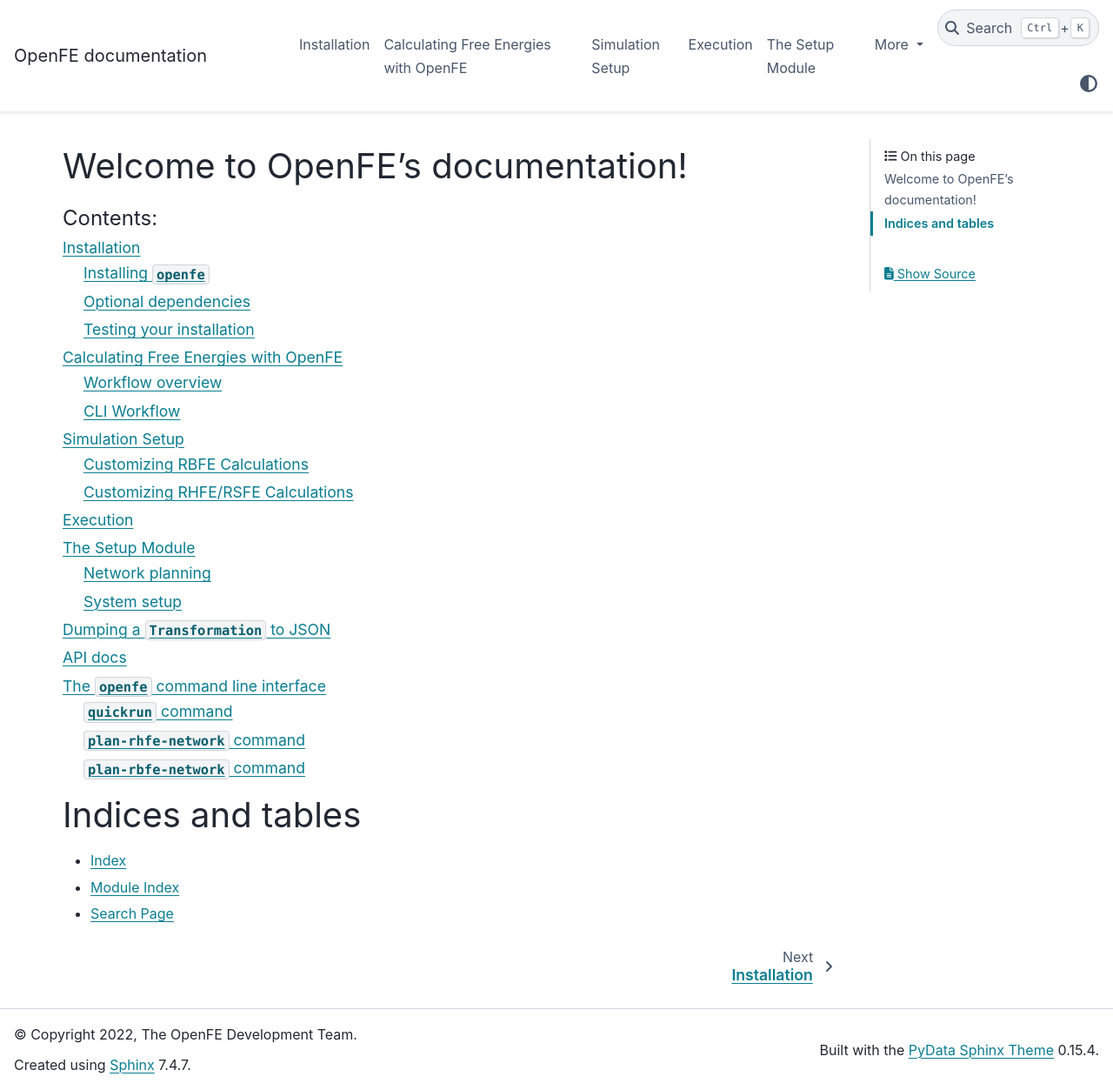
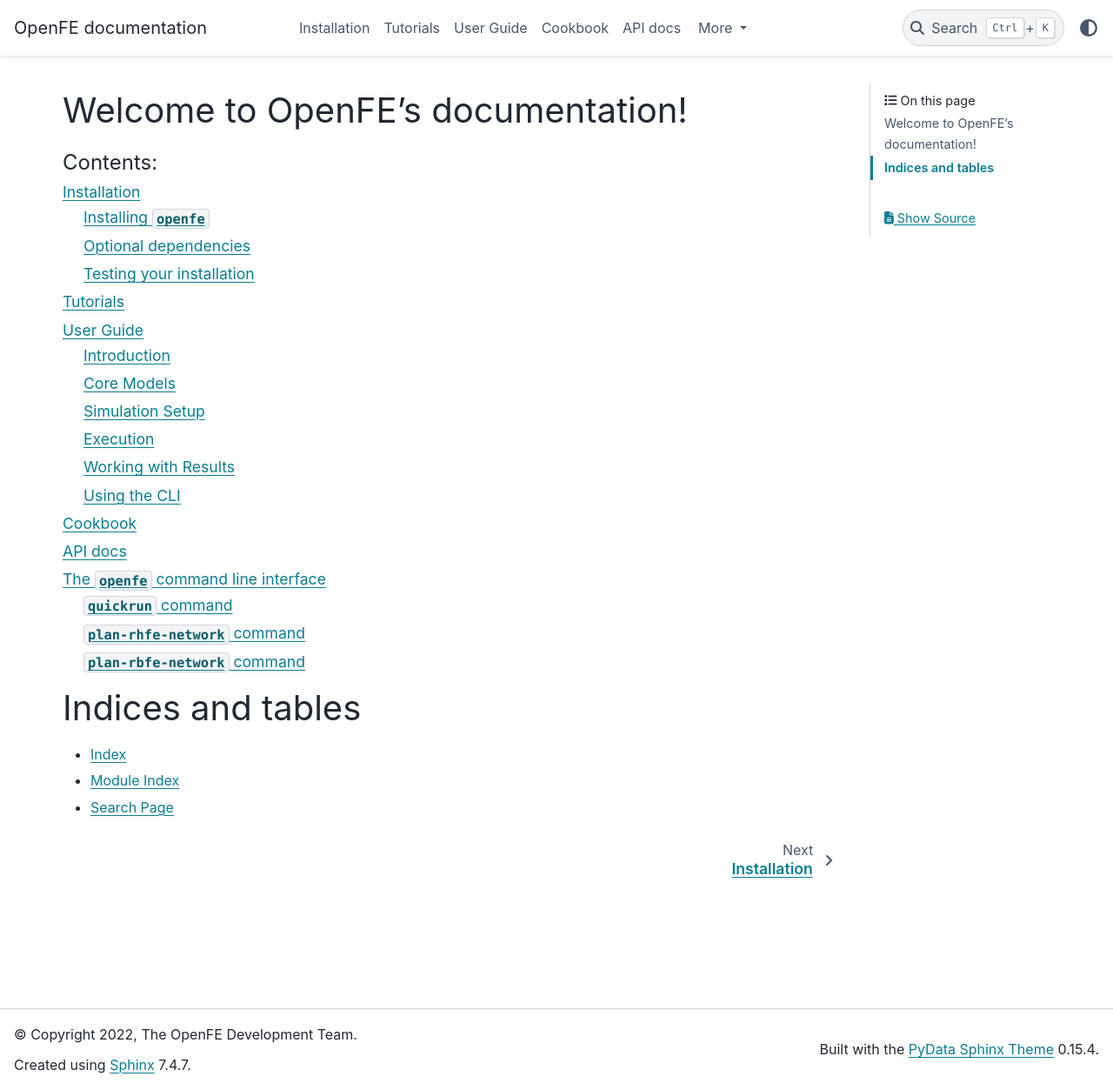
Before and after one commit to OpenFreeEnergy/openfe, a Sphinx documentation site: the page built from docs/index.rst, in a window 1280 px wide and 1253 px high. Shown: the whole window at 87% size. Built offline with Sphinx 7.4.7 and the PyData theme 0.15.4, drawn with Linux system fonts in a browser that asks for light colours.

Commit message:
restructure following discussion today

```diff
--- /dev/null
+++ b/docs/cookbook/index.rst
@@ -0,0 +1,4 @@
+Cookbook
+========
+
+This will include various how-to guides.
--- /dev/null
+++ b/docs/guide/cli.rst
@@ -0,0 +1,2 @@
+Using the CLI
+=============
--- /dev/null
+++ b/docs/guide/index.rst
@@ -0,0 +1,11 @@
+User Guide
+==========
+
+.. toctree::
+
+    introduction
+    models/index
+    setup/index
+    execution/index
+    results/index
+    cli
--- a/docs/workflow.rst
+++ b/docs/guide/introduction.rst
@@ -1,7 +1,7 @@
 .. _workflow:
 
-Calculating Free Energies with OpenFE
-=====================================
+Introduction
+============
 
 Here we present the workflow for calculating free energies in OpenFE, in the
 broadest strokes possible This workflow is reflected in both the Python API
--- /dev/null
+++ b/docs/guide/models/index.rst
@@ -0,0 +1,2 @@
+Core Models
+===========
--- /dev/null
+++ b/docs/guide/results/index.rst
@@ -0,0 +1,2 @@
+Working with Results
+====================
--- a/docs/index.rst
+++ b/docs/index.rst
@@ -11,11 +11,9 @@
    :caption: Contents:
 
    installation
-   workflow
-   setup/index
-   execution/index
-   setup
-   dumping_transformation
+   tutorials/index
+   guide/index
+   cookbook/index
    api
    cli/index
 
--- a/docs/setup.md
+++ /dev/null
@@ -1,43 +0,0 @@
-# The Setup Module
-
-The ``openfe.setup`` submodule is designed to contain all the tools you will
-require to create a free energy calculation.
-
-## Network planning
-
-Network planning refers to the process of creating routes between the ligands
-that you wish to calculate free energy values for.  This results in a graph,
-where nodes are ligands and edges are the alchemical state we must simulate
-along to determine their relative energy.
-
-
-### Loading your data
-
-Loading files.
-
-### Creating your Network
-
-Simple radial network.
-
-### Saving your data.
-
-### Components of the Network creation process
-
-The Network
-
-#### LigandAtomMapper
-
-We need a cartographer.
-
-#### Scorer
-
-How good is this?
-
-#### Network Strategy.
-
-How to use these pieces of info.
-
-## System setup
-
-With a Network defined, we can now move onto creating an alchemical system
-for each edge on the Network.
```
Also changed, not shown: docs/tutorials/index.rst (added, +9 -0 lines), docs/guide/execution/index.rst (renamed from docs/execution/index.rst), docs/guide/setup/customizing_ligand_network.rst (renamed from docs/setup/customizing_ligand_network.rst), docs/guide/setup/customizing_rbfe.rst (renamed from docs/setup/customizing_rbfe.rst), docs/guide/setup/customizing_rsfe.rst (renamed from docs/setup/customizing_rsfe.rst), docs/guide/setup/index.rst (renamed from docs/setup/index.rst).
